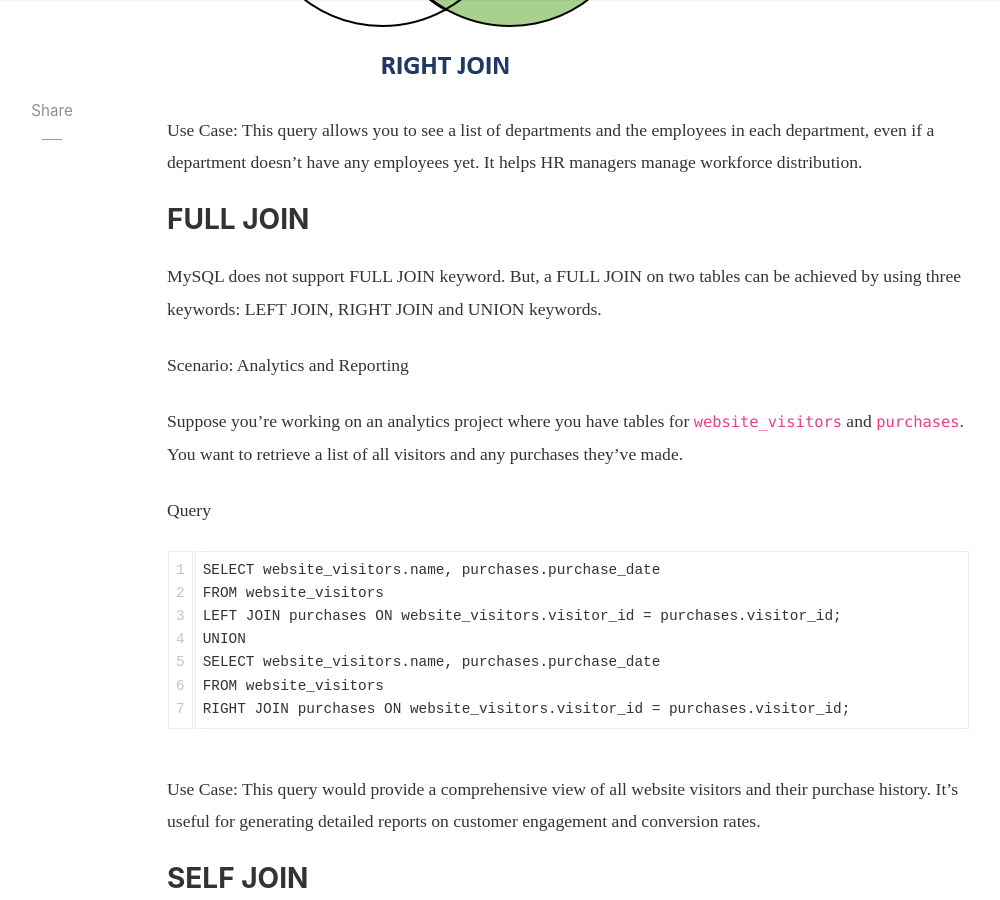
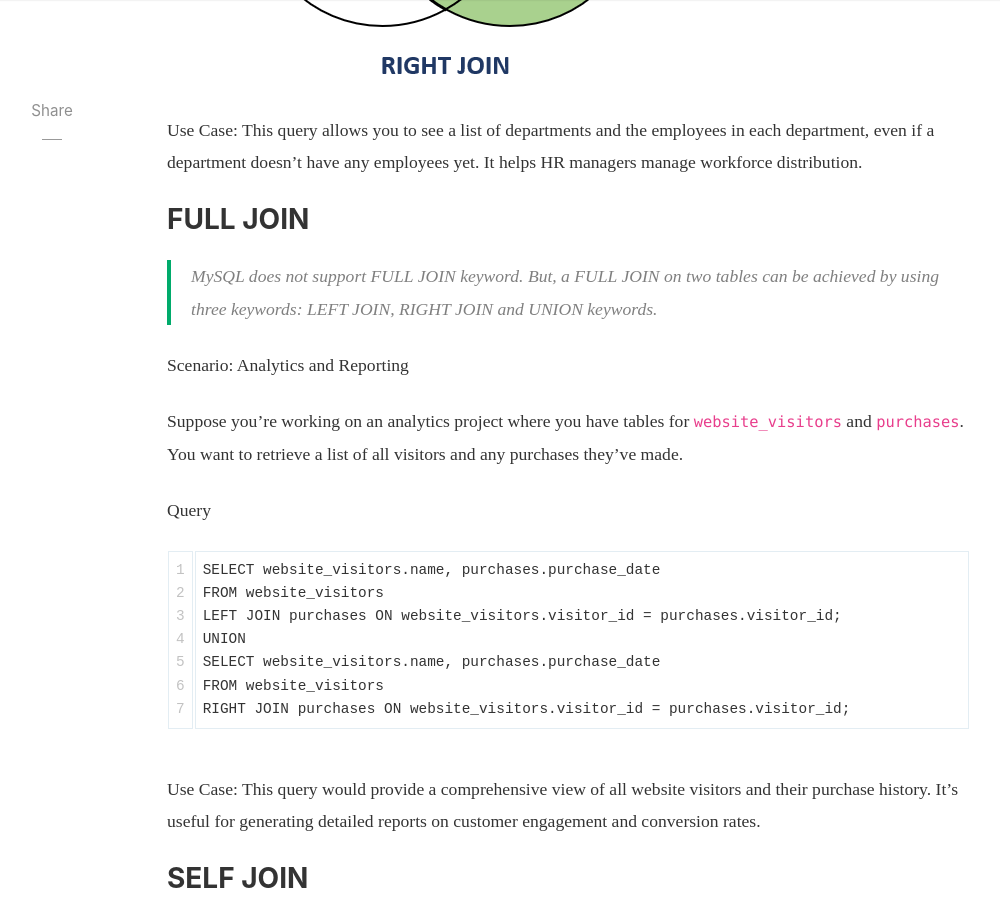
Before and after one commit to pratyush1806/pratyush1806.github.io, a Jekyll site: the page built from _posts/2014-07-20-mysql-joins.md, in a window 1280 px wide and 900 px high, scrolled down 3775 px. Shown: the whole window, without its empty margins (118-1118 px from the left). Built offline with Jekyll 4.4.1, drawn with Linux system fonts in a browser that asks for light colours; nearby versions of some CDN libraries; comment, search, counter and statistics services are not loaded.

```diff
--- a/_posts/2014-07-20-mysql-joins.md
+++ b/_posts/2014-07-20-mysql-joins.md
@@ -65,7 +65,7 @@ RIGHT JOIN employees ON departments.department_id = employees.department_id;
 Use Case: This query allows you to see a list of departments and the employees in each department, even if a department doesn't have any employees yet. It helps HR managers manage workforce distribution.
 
 ### FULL JOIN
-MySQL does not support FULL JOIN keyword. But, a FULL JOIN on two tables can be achieved by using three keywords: LEFT JOIN, RIGHT JOIN and UNION keywords.
+> MySQL does not support FULL JOIN keyword. But, a FULL JOIN on two tables can be achieved by using three keywords: LEFT JOIN, RIGHT JOIN and UNION keywords.
 
 Scenario: Analytics and Reporting
 
```
